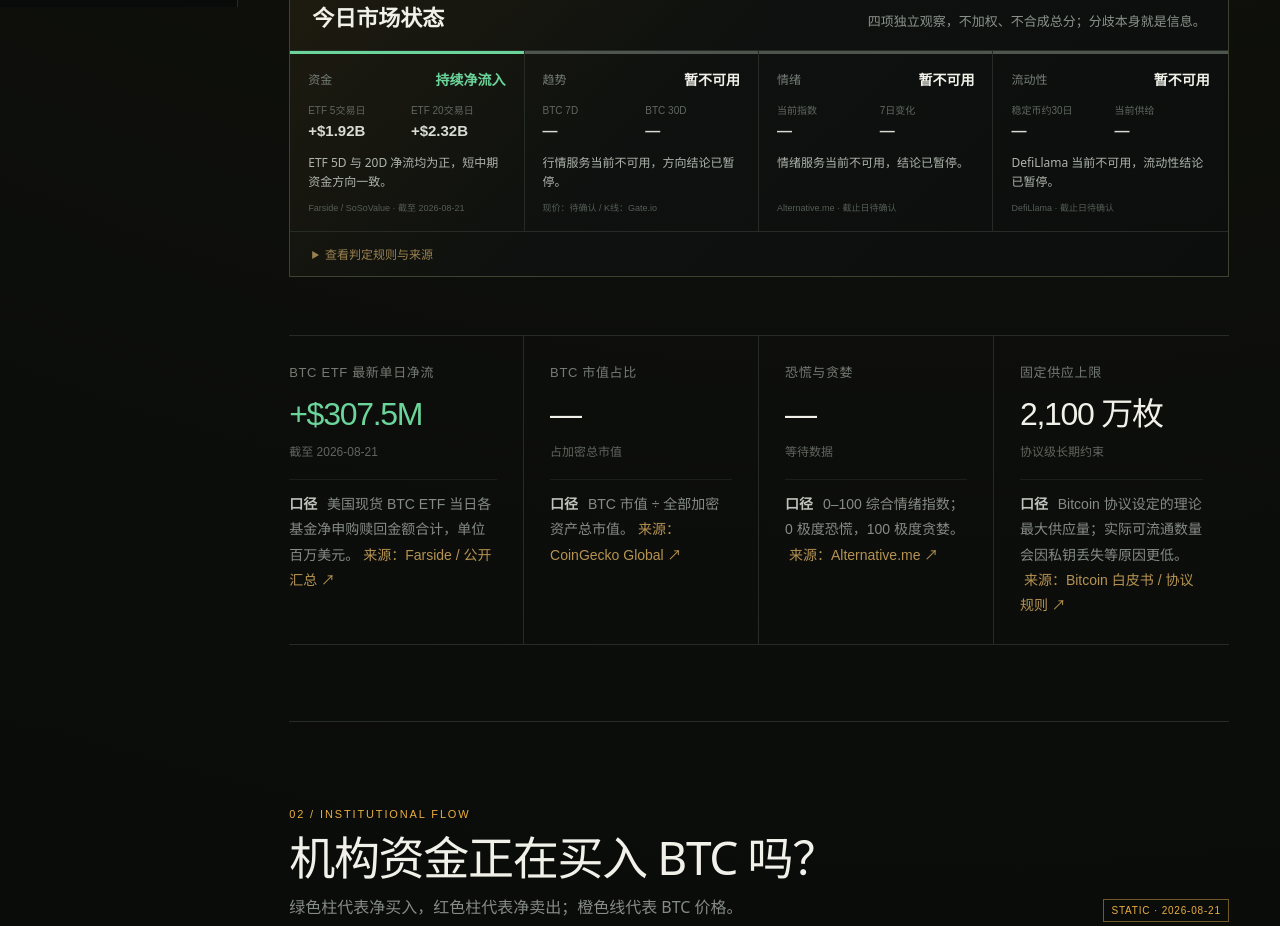
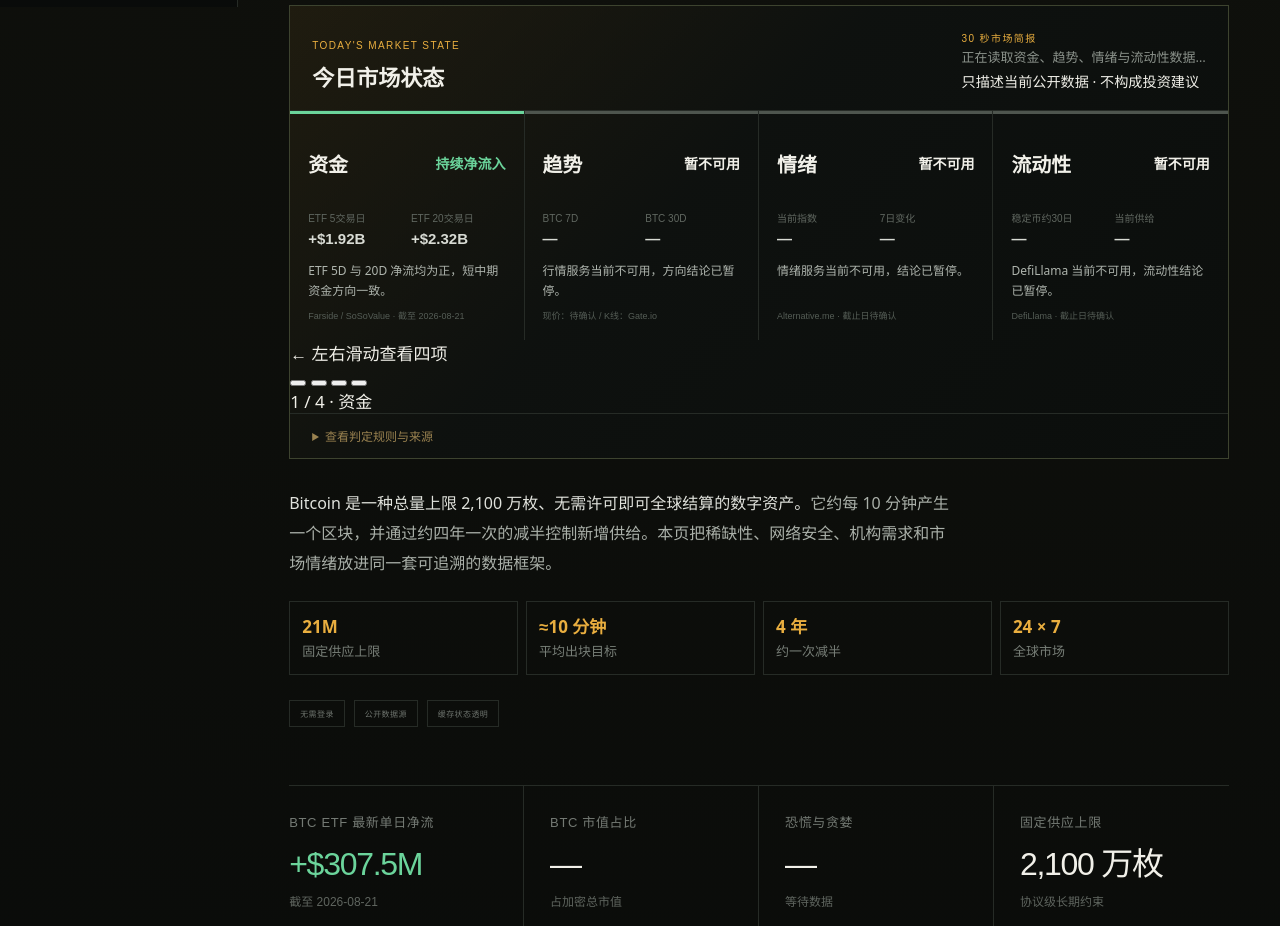
Before and after one commit to 13122387888-boop/btc-capital, a website: page index.html in a window 1280 px wide. Shown: the part 793-1719 px from the top of the page. Drawn offline with Linux system fonts and the light colour scheme; no server answers.

Commit message:
feat: add mobile 30-second market brief

```diff
--- a/index.html
+++ b/index.html
@@ -1,10 +1,11 @@
 <!doctype html>
-<html lang="zh-CN">
+<html lang="zh-CN" class="no-js">
 <head>
   <meta charset="UTF-8" />
   <meta name="viewport" content="width=device-width, initial-scale=1, viewport-fit=cover" />
   <meta name="description" content="BTC Capital Pulse — 免费公开数据驱动的比特币资金、行情、链上与衍生品仪表盘" />
   <title>BTC Capital Pulse · 资本脉搏终端</title>
+  <script>document.documentElement.classList.replace("no-js", "js");</script>
   <link rel="stylesheet" href="./styles.css" />
   <link rel="stylesheet" href="./enhancements.css" />
 </head>
@@ -44,15 +45,14 @@
       <div class="hero-grid">
         <div class="hero-copy">
           <p class="kicker">BITCOIN FUNDAMENTALS · MARKET INTELLIGENCE</p>
-          <h1>看见资金，<br><em>读懂周期。</em></h1>
-          <p class="lead"><b>Bitcoin 是一种总量上限 2,100 万枚、无需许可即可全球结算的数字资产。</b>它约每 10 分钟产生一个区块，并通过约四年一次的减半控制新增供给。本页把稀缺性、网络安全、机构需求和市场情绪放进同一套可追溯的数据框架。</p>
-          <div class="fundamental-points"><span><b>21M</b>固定供应上限</span><span><b>≈10 分钟</b>平均出块目标</span><span><b>4 年</b>约一次减半</span><span><b>24 × 7</b>全球市场</span></div>
-          <div class="trust-row"><span>无需登录</span><span>公开数据源</span><span>缓存状态透明</span></div>
+          <h1><span class="sr-only">比特币 BTC 资金与市场数据看板：</span>看见资金，<br><em>读懂周期。</em></h1>
         </div>
-        <article class="price-hero loading" id="price-hero">
-          <div class="panel-label"><span>BITCOIN / USD</span><b class="state-badge" data-source-state="price">LOADING</b></div>
+        <article class="price-hero loading" id="price-hero" aria-labelledby="price-hero-title">
+          <div class="panel-label"><h2 id="price-hero-title">BITCOIN / USD</h2><b class="state-badge" data-source-state="price">LOADING</b></div>
           <div class="hero-price" id="btc-price">—</div>
           <div class="hero-change" id="btc-change">等待实时行情</div>
+          <button class="mobile-section-toggle price-chart-toggle" type="button" data-mobile-section-toggle="price-chart" data-label-closed="查看 BTC 价格走势" data-label-open="收起 BTC 价格走势" aria-controls="mobile-price-chart" aria-expanded="false">查看 BTC 价格走势</button>
+          <div class="mobile-section-body price-chart-body" id="mobile-price-chart" data-mobile-section-body="price-chart">
             <div class="chart-toolbar compact" data-chart-toolbar="price">
               <div class="range-tabs" aria-label="BTC 价格图时间范围"><button type="button" data-range-chart="price" data-range="7D" aria-pressed="false">7D</button><button type="button" data-range-chart="price" data-range="30D" class="active" aria-pressed="true">30D</button><button type="button" data-range-chart="price" data-range="90D" aria-pressed="false">90D</button><button type="button" data-range-chart="price" data-range="1Y" aria-pressed="false">1Y</button></div>
               <span class="hover-hint">悬停或用 ← → 查看</span>
@@ -60,37 +60,60 @@
             <canvas id="price-chart" height="150" aria-label="BTC 价格走势"></canvas>
             <div class="price-range"><span><i id="price-period">MONTHLY STATIC</i> LOW <b id="btc-low">—</b></span><span>HIGH <b id="btc-high">—</b></span></div>
             <div class="definition"><b>口径</b> 当前价及 24H 涨跌优先取 Gate.io BTC/USDT 公开现货行情；CoinGecko 仅在交易所行情不可用时备用。折线按所选 7D / 30D / 90D / 1Y 范围使用已收盘日 K，悬停或键盘方向键可读取具体日期。<a href="https://www.gate.com/docs/developers/apiv4/en/#retrieve-ticker-information" target="_blank" rel="noreferrer">来源：Gate.io Public API ↗</a></div>
+          </div>
         </article>
       </div>
       <article class="market-state" aria-labelledby="market-state-title">
         <div class="market-state-head">
           <div><span>TODAY'S MARKET STATE</span><h2 id="market-state-title">今日市场状态</h2></div>
-          <p>四项独立观察，不加权、不合成总分；分歧本身就是信息。</p>
+          <div class="market-brief" id="market-brief" data-tone="neutral">
+            <span>30 秒市场简报</span>
+            <p id="market-brief-text" aria-live="polite" aria-atomic="true">正在读取资金、趋势、情绪与流动性数据…</p>
+            <small>只描述当前公开数据 · 不构成投资建议</small>
           </div>
-        <div class="market-state-grid">
+        </div>
+        <div class="market-state-grid" data-mobile-snap-label="今日市场四项状态" data-mobile-pager="market-state-page" aria-describedby="market-state-swipe-hint">
           <section class="market-state-card" id="market-state-capital" data-tone="neutral">
-            <div class="market-state-card-head"><span>资金</span><b id="market-state-capital-label">等待数据</b></div>
+            <div class="market-state-card-head"><h3>资金</h3><b id="market-state-capital-label">等待数据</b></div>
             <div class="market-state-values"><span>ETF 5交易日<strong id="market-state-capital-primary">—</strong></span><span>ETF 20交易日<strong id="market-state-capital-secondary">—</strong></span></div>
             <p id="market-state-capital-reason">正在计算 ETF 中短期资金方向。</p><small id="market-state-capital-asof">Farside / SoSoValue · 截止日待确认</small>
           </section>
           <section class="market-state-card" id="market-state-trend" data-tone="neutral">
-            <div class="market-state-card-head"><span>趋势</span><b id="market-state-trend-label">等待数据</b></div>
+            <div class="market-state-card-head"><h3>趋势</h3><b id="market-state-trend-label">等待数据</b></div>
             <div class="market-state-values"><span>BTC 7D<strong id="market-state-trend-primary">—</strong></span><span>BTC 30D<strong id="market-state-trend-secondary">—</strong></span></div>
             <p id="market-state-trend-reason">正在根据现价与已收盘日 K 判断趋势。</p><small id="market-state-trend-asof">Gate.io · 更新时间待确认</small>
           </section>
           <section class="market-state-card" id="market-state-sentiment" data-tone="neutral">
-            <div class="market-state-card-head"><span>情绪</span><b id="market-state-sentiment-label">等待数据</b></div>
+            <div class="market-state-card-head"><h3>情绪</h3><b id="market-state-sentiment-label">等待数据</b></div>
             <div class="market-state-values"><span>当前指数<strong id="market-state-sentiment-primary">—</strong></span><span>7日变化<strong id="market-state-sentiment-secondary">—</strong></span></div>
             <p id="market-state-sentiment-reason">正在读取恐慌与贪婪指数。</p><small id="market-state-sentiment-asof">Alternative.me · 截止日待确认</small>
           </section>
           <section class="market-state-card" id="market-state-liquidity" data-tone="neutral">
-            <div class="market-state-card-head"><span>流动性</span><b id="market-state-liquidity-label">等待数据</b></div>
+            <div class="market-state-card-head"><h3>流动性</h3><b id="market-state-liquidity-label">等待数据</b></div>
             <div class="market-state-values"><span>稳定币约30日<strong id="market-state-liquidity-primary">—</strong></span><span>当前供给<strong id="market-state-liquidity-secondary">—</strong></span></div>
             <p id="market-state-liquidity-reason">正在计算链上美元流动性方向。</p><small id="market-state-liquidity-asof">DefiLlama · 截止日待确认</small>
           </section>
         </div>
+        <div class="market-state-pagination" aria-label="市场状态卡片分页">
+          <span id="market-state-swipe-hint">← 左右滑动查看四项</span>
+          <div class="market-state-dots">
+            <button type="button" data-market-state-index="0" aria-label="查看第 1 项，共 4 项：资金" aria-current="true"></button>
+            <button type="button" data-market-state-index="1" aria-label="查看第 2 项，共 4 项：趋势"></button>
+            <button type="button" data-market-state-index="2" aria-label="查看第 3 项，共 4 项：情绪"></button>
+            <button type="button" data-market-state-index="3" aria-label="查看第 4 项，共 4 项：流动性"></button>
+          </div>
+          <output id="market-state-page" aria-live="polite" aria-atomic="true">1 / 4 · 资金</output>
+        </div>
         <details class="market-state-method"><summary>查看判定规则与来源</summary><p>资金按 ETF 最近 5 / 20 个美国交易日净流方向判断，截止日落后超过 2 个已完成工作日则暂停结论；趋势按 BTC 约 7 / 30 个自然日回报判断，±1% 为横盘带，历史锚点允许 1.5 天容差；情绪沿用 Alternative.me 的五档区间；稳定币约 30 日变化在 ±0.5%（含）视为基本持平，达到 ±2% 视为明显扩张或收缩，历史窗口须在 28–35 天内。相关来源缺失、过期或整页快照超过 6 小时时暂停方向结论；页面停留期间每分钟重判一次。每项独立显示原始读数和截止时间，不构成交易信号。</p></details>
       </article>
+      <button class="mobile-section-toggle fundamentals-toggle" type="button" data-mobile-section-toggle="bitcoin-fundamentals" data-label-closed="展开比特币基本面" data-label-open="收起比特币基本面" aria-controls="bitcoin-fundamentals" aria-expanded="false">展开比特币基本面</button>
+      <div class="hero-fundamentals mobile-section-body" id="bitcoin-fundamentals" data-mobile-section-body="bitcoin-fundamentals">
+        <p class="lead"><b>Bitcoin 是一种总量上限 2,100 万枚、无需许可即可全球结算的数字资产。</b>它约每 10 分钟产生一个区块，并通过约四年一次的减半控制新增供给。本页把稀缺性、网络安全、机构需求和市场情绪放进同一套可追溯的数据框架。</p>
+        <div class="hero-fundamental-meta">
+          <div class="fundamental-points"><span><b>21M</b>固定供应上限</span><span><b>≈10 分钟</b>平均出块目标</span><span><b>4 年</b>约一次减半</span><span><b>24 × 7</b>全球市场</span></div>
+          <div class="trust-row"><span>无需登录</span><span>公开数据源</span><span>缓存状态透明</span></div>
+        </div>
+      </div>
       <div class="overview-stats mobile-snap-cards" data-mobile-snap-label="市场总览核心指标">
         <article><span>BTC ETF 最新单日净流</span><strong id="stat-etf-last">—</strong><small id="stat-etf-date">截至 —</small><div class="definition"><b>口径</b> 美国现货 BTC ETF 当日各基金净申购赎回金额合计，单位百万美元。<a href="https://farside.co.uk/bitcoin-etf-flow-all-data/" target="_blank" rel="noreferrer">来源：Farside / 公开汇总 ↗</a></div></article>
         <article><span>BTC 市值占比</span><strong id="stat-dominance">—</strong><small>占加密总市值</small><div class="definition"><b>口径</b> BTC 市值 ÷ 全部加密资产总市值。<a href="https://docs.coingecko.com/reference/crypto-global" target="_blank" rel="noreferrer">来源：CoinGecko Global ↗</a></div></article>
```
Lines whose indentation alone changed are shown as unchanged.
